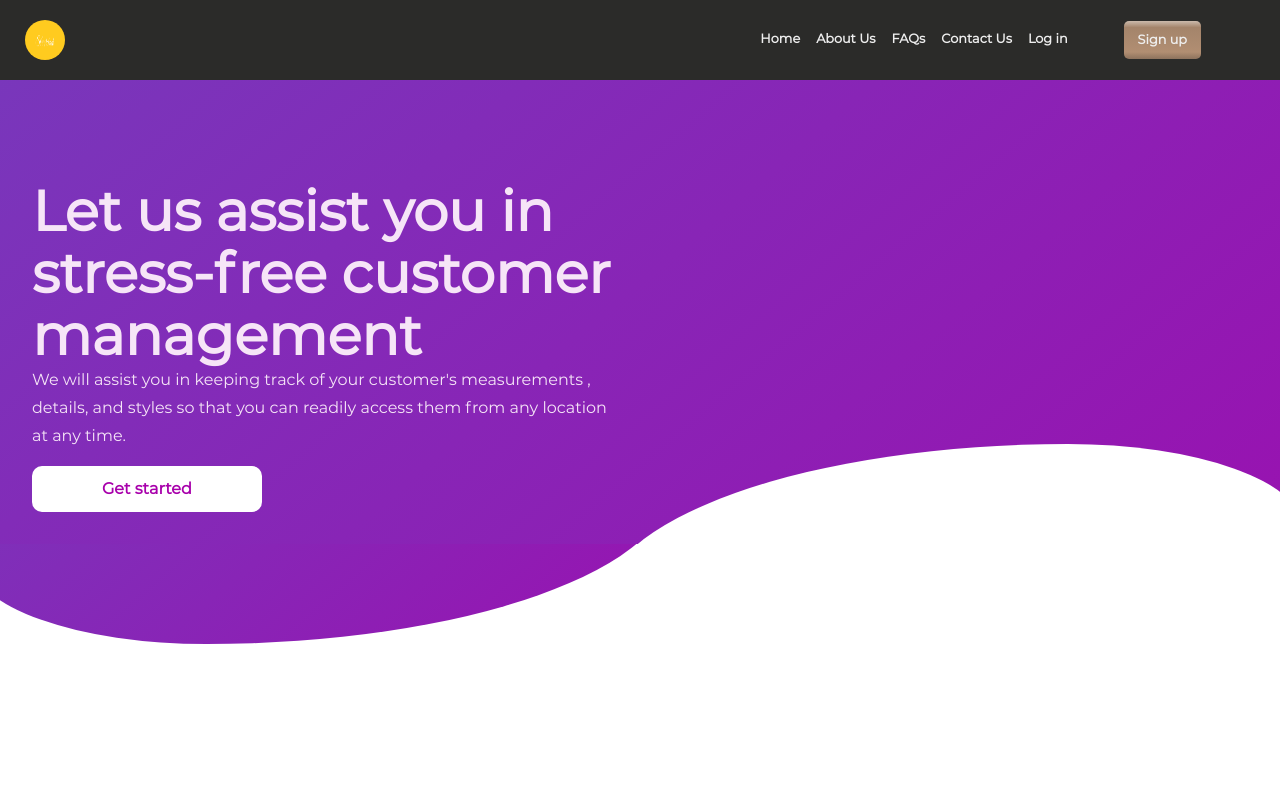
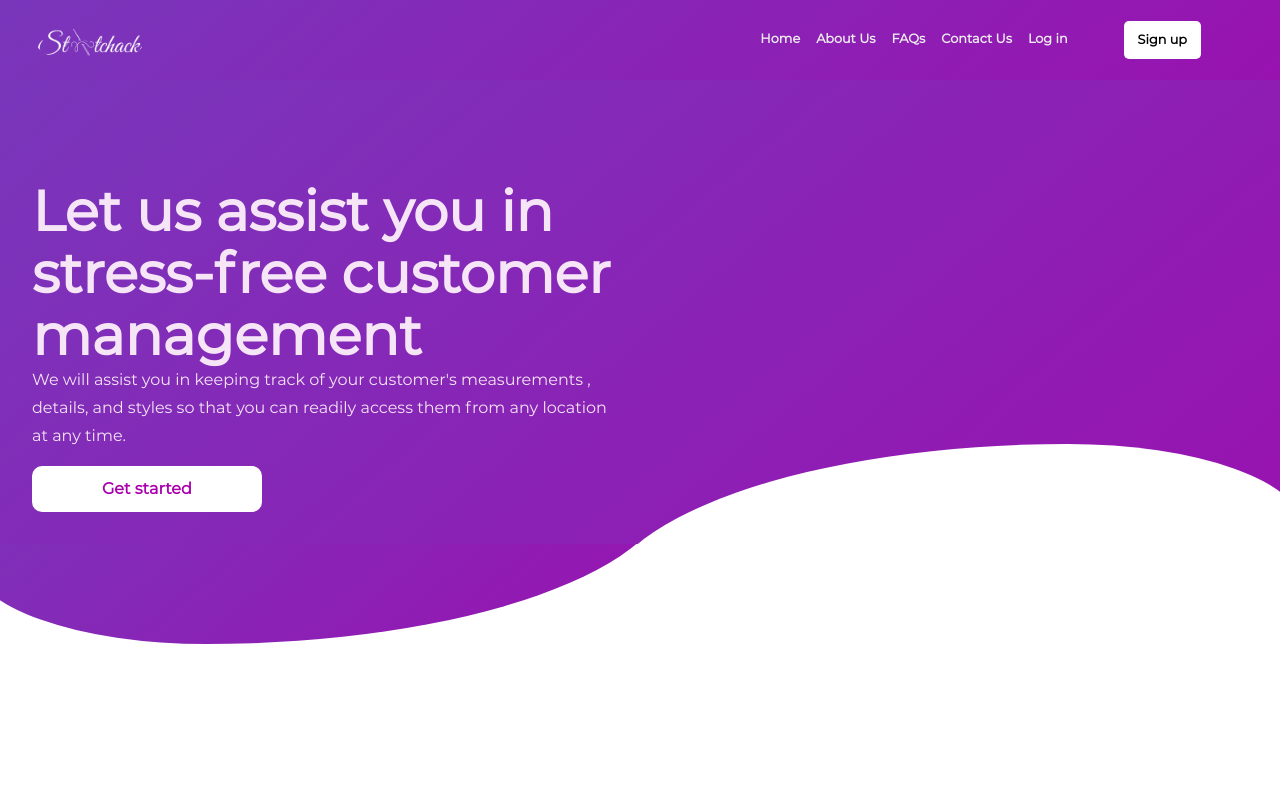
Before and after one commit to titoadeoye/Stitchack, a React (Create React App) app: page / in a window 1280 px wide. Shown: the top 800 px of the page. Built offline with nearby package versions, Linux system fonts and the light colour scheme.

Commit message:
Add files via upload

```diff
--- a/src/components/NavBar/NavBar.css
+++ b/src/components/NavBar/NavBar.css
@@ -1,25 +1,22 @@
 
 .nav__bar {
-  background: #2B2B29;
+  background: linear-gradient(139.52deg,#6251C3 -73.08%,#A800AB 150.16%);
 box-shadow: 0px 4px 4px rgba(0, 0, 0, 0.25);
   height: 80px;
   padding: 0;
 }
 
 .nav__bar button {
-  background: linear-gradient(180deg, #CBBAAC 0%, rgba(177, 142, 114, 0.9) 17.19%, #B18E72 81.77%, #8F745E 98.96%);
-border-radius: 5px;
-border: none;
-margin: 0 3em;
+  background: #fff;
+  border-radius: 5px;
+  border: none;
+  margin: 0 3em;
 }
 
-.link {
-  font-weight: 700;
-}
-
-.link, a#offcanvasNavbarDropdown-expand-md {
+.nav__bar .link, a#offcanvasNavbarDropdown-expand-md, .nav__bar .link:hover, .nav__bar .link:focus, .nav__bar .link:active {
   color: #EEEEEE;
   font-size: 0.8em;
+  font-weight: 700;
   transition: color 0.5s linear, text-decoration 0.5s linear;
 }
 
@@ -38,10 +35,10 @@ margin: 0 3em;
   padding-left: 2em;
 }
 .offcanvas-header .btn-close {
-  background-color: #FCB203;
+  background-color: #fff;
 }
 .navbar-toggler-icon {
-  background-color: #FCB203;
+  background-color: #fff;
   border-radius: 5px;
 }
 /*Styling logo*/
--- a/src/components/NavBar/NavBar.jsx
+++ b/src/components/NavBar/NavBar.jsx
@@ -4,7 +4,8 @@ import Nav from 'react-bootstrap/Nav';
 import Navbar from 'react-bootstrap/Navbar';
 import Offcanvas from 'react-bootstrap/Offcanvas';
 import "./NavBar.css";
-import logo from '../../assets/logo.png';
+import { logo } from "../../assets";
+import styled from "styled-components";
 
 const NavBar = () => {
     return (
@@ -13,7 +14,7 @@ const NavBar = () => {
           {['md'].map((expand) => (
         <Navbar key={expand} bg="#000000" expand={expand} className="mb-0 nav__bar">
           <Container fluid>
-            <Navbar.Brand href="/"><img src={logo} alt="logo" className="logo" /></Navbar.Brand>
+            <Navbar.Brand href="/"><Logo src={logo} alt="logo" className="logo" /></Navbar.Brand>
             <Navbar.Toggle aria-controls={`offcanvasNavbar-expand-${expand}`} />
             <Navbar.Offcanvas
               id={`offcanvasNavbar-expand-${expand}`}
@@ -22,7 +23,7 @@ const NavBar = () => {
             >
               <Offcanvas.Header closeButton >
                 <Offcanvas.Title id={`offcanvasNavbarLabel-expand-${expand}`}>
-                <img src={logo}  alt="logo" className="canvas_logo" />
+                <Logo src={logo}  alt="logo" className="canvas_logo" />
                 </Offcanvas.Title>
               </Offcanvas.Header>
               <Offcanvas.Body>
@@ -33,7 +34,7 @@ const NavBar = () => {
                   <Nav.Link className='link' href="#contact">Contact Us</Nav.Link>
                   <Nav.Link className='link' href="login">Log in</Nav.Link>
 
-                <button><Nav.Link className='link' href="register">Sign up</Nav.Link></button>
+                <button><Nav.Link style={{color: "black"}} className='link' href="register">Sign up</Nav.Link></button>
                 </Nav>
 
               </Offcanvas.Body>
@@ -45,4 +46,9 @@ const NavBar = () => {
     )
 }
 
+const Logo = styled.img`
+  background-color: transparent;
+  width: 130px;
+  height: 65px;
+`
 export default NavBar;
```
